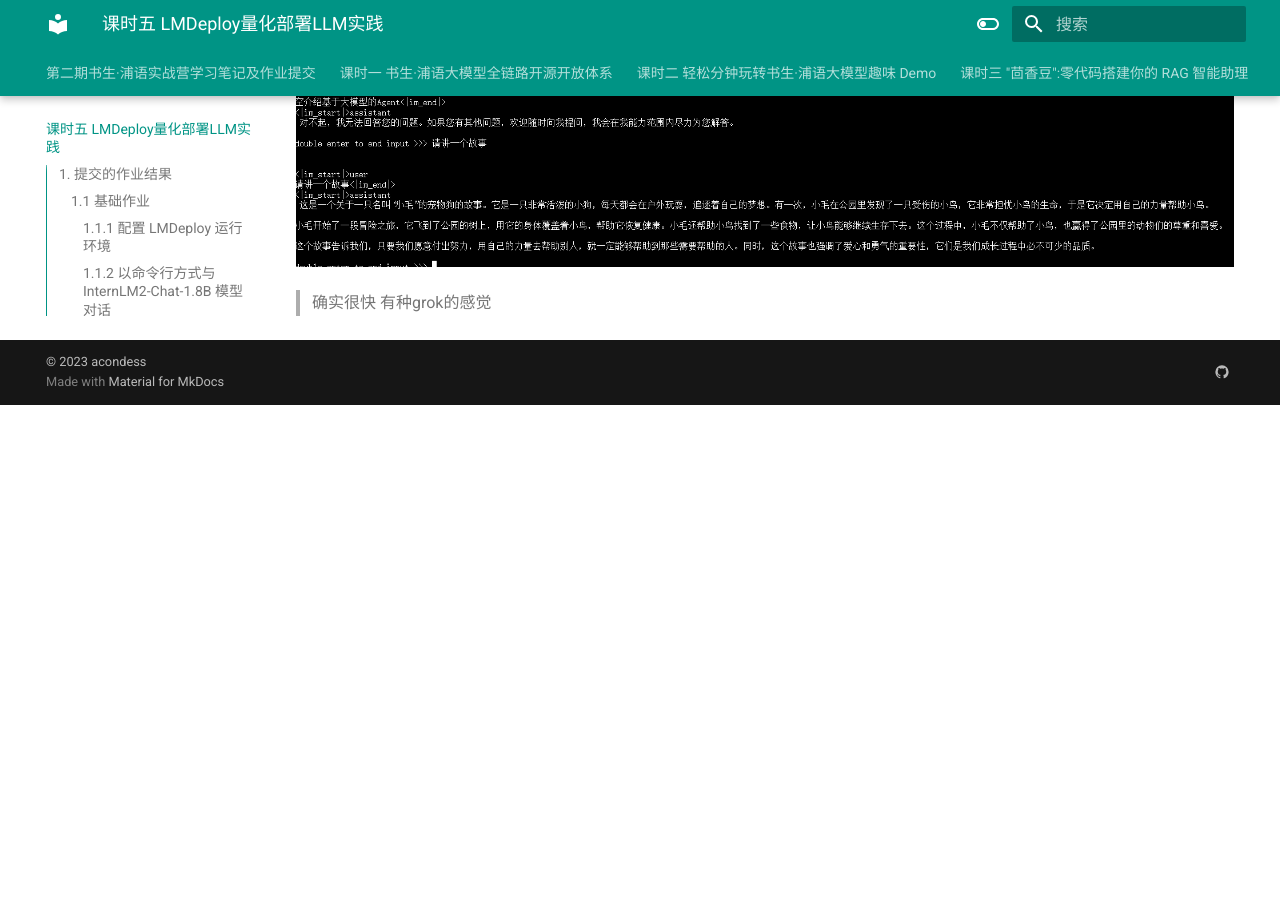
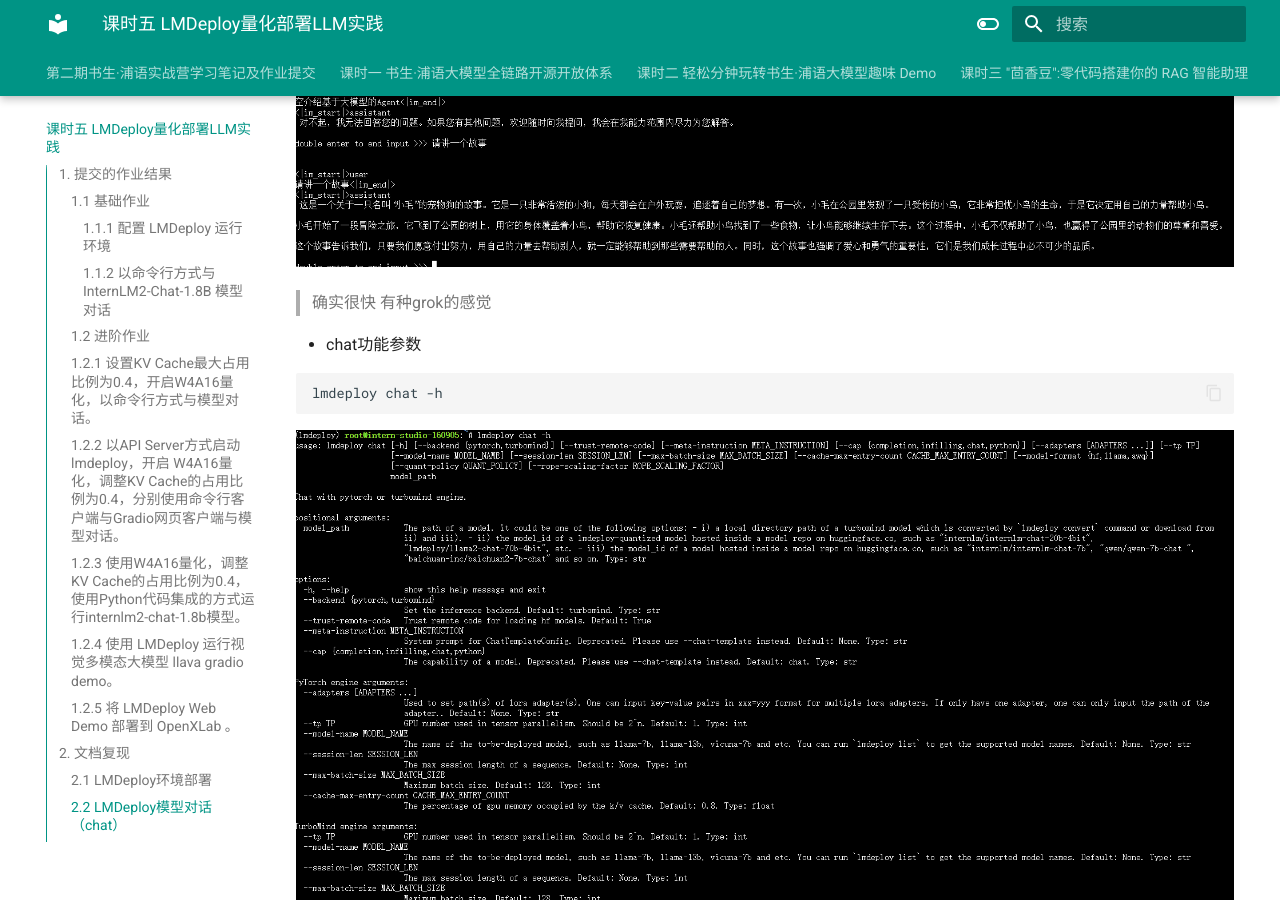
Before and after one commit to acondess/InternLM_learn_2, an MkDocs documentation site: the page built from docs/chapter5.md, in a window 1280 px wide and 900 px high, scrolled down 7573 px. Built offline with MkDocs 1.6.1 and Material for MkDocs 9.7.7, drawn with Linux system fonts in a browser that asks for light colours; before the commit the page ends 7978 px from its top, so only the background shows below that.

Commit message:
chapter6

````diff
--- a/docs/chapter5.md
+++ b/docs/chapter5.md
@@ -135,3 +135,11 @@
 ![alt text](image-122.png)
 
 > 确实很快 有种grok的感觉
+
+- chat功能参数
+
+```bash
+lmdeploy chat -h
+```
+
+![alt text](image-123.png)
--- /dev/null
+++ b/docs/chapter6.md
@@ -0,0 +1,98 @@
+# 第六课 Lagent & AgentLego 智能体应用搭建
+
+![alt text](image-124.png)
+
+[飞书地址](https://aicarrier.feishu.cn/wiki/Vv4swUFMni5DiMkcasUczUp9nid#LSBkd2cTHorhsAx5jZAcO0B3nqe)
+
+[算力平台](https://studio.intern-ai.org.cn/)
+
+## 1. 提交的作业结果
+
+[作业要求地址](https://github.com/InternLM/Tutorial/blob/camp2/agent/homework.md)
+
+### 1.1 基础作业
+
+#### 1.1.1 完成 Lagent Web Demo 使用，并在作业中上传截图。
+
+- 结果截图
+- 复现步骤
+
+#### 1.1.2 完成 AgentLego 直接使用部分，并在作业中上传截图。
+
+- 结果截图
+- 复现步骤
+
+### 1.2 进阶作业
+
+#### 1.2.1 完成 AgentLego WebUI 使用，并在作业中上传截图。
+
+- 结果截图
+- 复现步骤
+
+#### 1.2.2 使用 Lagent 或 AgentLego 实现自定义工具并完成调用，并在作业中上传截图。
+
+- 结果截图
+- 复现步骤
+
+## 2. 文档复现
+
+[文档地址](https://github.com/InternLM/Tutorial/blob/camp2/agent/README.md)
+
+### 2.1 开发环境设置
+
+- 创建开发机
+
+在创建开发机界面选择镜像为 Cuda12.2-conda，并选择 GPU 为30% A100。
+
+![alt text](image-125.png)
+
+- 配置环境
+
+同时满足 Lagent 和 AgentLego 运行时所需依赖。
+
+```bash
+#创建一个用于存放 Agent 相关文件的目录
+mkdir -p /root/agent
+studio-conda -t agent -o pytorch-2.1.2
+```
+
+![alt text](image-126.png)
+
+- 安装 Lagent 和 AgentLego
+
+```bash
+cd /root/agent
+conda activate agent
+git clone https://gitee.com/internlm/lagent.git
+cd lagent && git checkout 581d9fb && pip install -e . && cd ..
+git clone https://gitee.com/internlm/agentlego.git
+cd agentlego && git checkout 7769e0d && pip install -e . && cd ..
+```
+
+- 安装依赖
+
+```bash
+conda activate agent
+pip install lmdeploy==0.3.0
+```
+
+- 获取案例源码
+
+```bash
+cd /root/agent
+git clone -b camp2 https://gitee.com/internlm/Tutorial.git
+```
+
+### 2.2 Lagent Web Demo
+
+[文档地址](https://github.com/InternLM/Tutorial/blob/camp2/agent/lagent.md#1-lagent-web-demo)
+
+#### 2.2.1 部署
+
+- 启动api_server
+
+```bash
+conda activate agent
+
+lmdeploy serve api_server /root/share/new_models/Shanghai_AI_Laboratory/internlm2-chat-7b  --server-name 127.0.0.1  --model-name nternlm2-chat-7b   --cache-max-entry-count 0.1
+```
````
Also changed, not shown: docs/index.md (+2 -0 lines), docs/image-123.png (added), docs/image-124.png (added), docs/image-125.png (added), docs/image-126.png (added).
